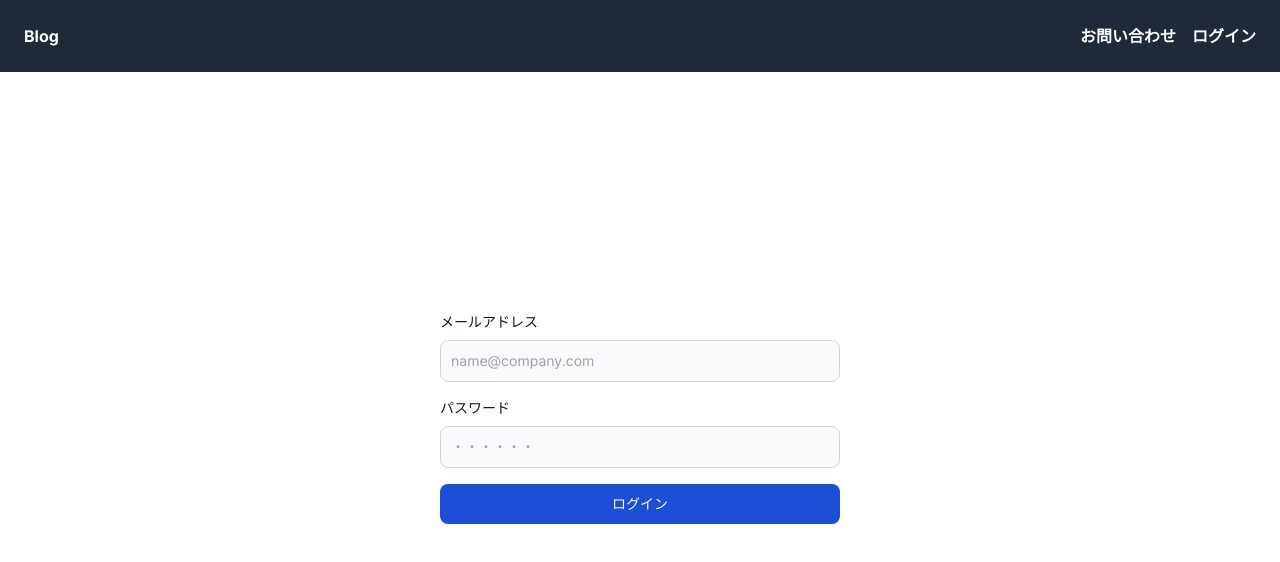
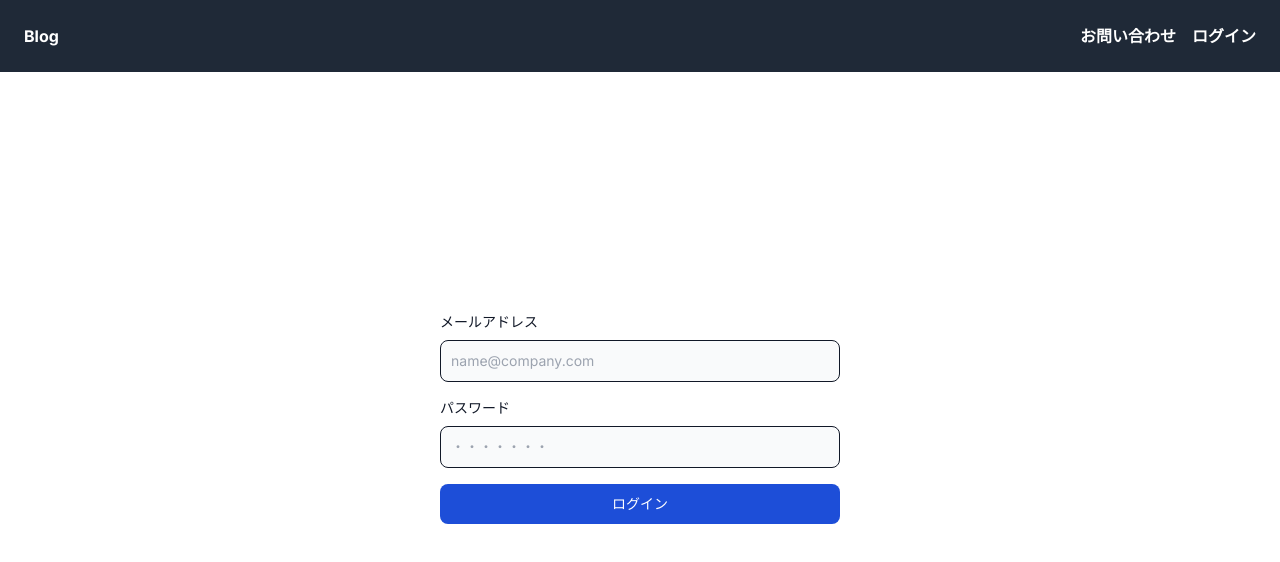
Before and after one commit to k7d0112/next-app03, a Next.js app: page /login in a window 1280 px wide. Shown: the top 562 px of the page. Built offline with nearby package versions, Linux system fonts and the light colour scheme; no server answers.

Commit message:
11章修正

```diff
--- /dev/null
+++ b/src/app/_components/Button.tsx
@@ -0,0 +1,13 @@
+'use client'
+
+import React from 'react';
+
+type Props = {
+  menu: string,
+}
+
+export const Button:React.FC<Props> = ({menu}) => {
+  return (
+    <button type='submit' className='w-full text-white bg-blue-700 hover:bg-blue-800 focus:ring-4 focus:outline-none focus:ring-blue-300 font-medium rounded-lg text-sm px-5 py-2.5 text-center'>{menu}</button>
+  );
+}
--- /dev/null
+++ b/src/app/_components/input.tsx
@@ -0,0 +1,25 @@
+'use client'
+
+import React from 'react';
+
+type Props = {
+  type: string,
+  name: string,
+  id: string,
+  placeholder: string,
+  onChange: React.ChangeEventHandler<HTMLInputElement>,
+  value?: string,
+}
+
+export const Input: React.FC<Props> = ({
+  type,
+  name,
+  id,
+  placeholder,
+  onChange,
+  value,
+}) => {
+  return(
+    <input type={type} name={name} id={id} className='bg-gray-50 border border-gray-900 text-sm rounded-lg focus:border-blue-500 block w-full p-2.5' placeholder={placeholder} required onChange={onChange} value={value} />
+  );
+}
--- a/src/app/login/page.tsx
+++ b/src/app/login/page.tsx
@@ -3,6 +3,8 @@
 import { supabase } from '@/utils/supabase';
 import { useRouter } from 'next/navigation';
 import { useState } from 'react';
+import { Button } from '@/app/_components/Button';
+import { Input } from '@/app/_components/input';
 
 export default function Page() {
   const [email, setEmail] = useState('');
@@ -29,15 +31,17 @@ export default function Page() {
       <form onSubmit={handleSubmit} className='space-y-4 w-full max-w-[400px]'>
         <div>
           <label htmlFor="email" className='block mb-2 text-sm font-medium text-gray-900'>メールアドレス</label>
-          <input type="email" name='email' id='email' className='bg-gray-50 border border-gray-300 text-gray-900 text-sm rounded-lg focus:ring-blue-500 focus:border-blue-500 w-full p-2.5' required placeholder='name@company.com' onChange={(e) => setEmail(e.target.value)} />
+          <Input type={email} name={email} id={email} placeholder={'name@company.com'} onChange={(e) => setEmail(e.target.value)} />
+          {/* <input type="email" name='email' id='email' className='bg-gray-50 border border-gray-300 text-gray-900 text-sm rounded-lg focus:ring-blue-500 focus:border-blue-500 w-full p-2.5' required placeholder='name@company.com' onChange={(e) => setEmail(e.target.value)} /> */}
         </div>
         <div>
           <label htmlFor='password' className='block mb-2 text-sm font-medium text-gray-900'>パスワード</label>
-          <input type='password' name='password' id='password' placeholder='・・・・・・' className='bg-gray-50 border border-gray-300 text-gray-900 text-sm rounded-lg focus:ring-blue-500 focus: border-blue-500 block w-full p-2.5' required onChange={(e) => setPassword(e.target.value)} />
+          <Input type={password} name={password} id={password} placeholder={'・・・・・・・'} onChange={(e) => setPassword(e.target.value)} />
+          {/* <input type='password' name='password' id='password' placeholder='・・・・・・' className='bg-gray-50 border border-gray-300 text-gray-900 text-sm rounded-lg focus:ring-blue-500 focus: border-blue-500 block w-full p-2.5' required onChange={(e) => setPassword(e.target.value)} /> */}
         </div>
 
         <div>
-          <button type='submit' className='w-full text-white bg-blue-700 hover:bg-blue-800 focus:ring-4 focus:outline-none focus:ring-blue-300 font-medium rounded-lg text-sm px-5 py-2.5 text-center'>ログイン</button>
+          <Button menu={'ログイン'} />
         </div>
       </form>
     </div>
--- a/src/app/signup/page.tsx
+++ b/src/app/signup/page.tsx
@@ -2,6 +2,8 @@
 
 import { supabase } from '@/utils/supabase';
 import { useState } from 'react';
+import { Button } from '@/app/_components/Button';
+import { Input } from '@/app/_components/input';
 
 export default function Page() {
   const [email, setEmail] = useState('');
@@ -31,14 +33,17 @@ export default function Page() {
       <form onSubmit={handleSubmit} className='space-y-4 w-full max-w-[400px]'>
         <div>
           <label htmlFor="email" className='block mb-2 text-sm font-medium text-gray-900'>メールアドレス</label>
-          <input type="email" name='email' id='email' className='bg-gray-50 border border-gray-900 text-sm rounded-lg focus:border-blue-500 block w-full p-2.5' placeholder='name@company' required onChange={(e) => setEmail(e.target.value)} value={email} />
+          <Input type={email} name={email} id={email} placeholder={'name@company'} onChange={(e) => setEmail(e.target.value)} value={email} />
+          {/* <input type="email" name='email' id='email' className='bg-gray-50 border border-gray-900 text-sm rounded-lg focus:border-blue-500 block w-full p-2.5' placeholder='name@company' required onChange={(e) => setEmail(e.target.value)} value={email} /> */}
         </div>
         <div>
           <label htmlFor="password" className='block mb-2 font-medium text-gray-900'>パスワード</label>
-          <input type="password" name='password' id='password' placeholder='・・・・・・・' className='bg-gray-50 border border-gray-300 text-gray-900 text-sm rounded-lg focus:ring-blue-500 focus:border-blue-500 block w-full p-2.5' required onChange={(e) => setPassword(e.target.value)} value={password} />
+          <Input type={password} name={password} id={password} placeholder={'・・・・・・・'} onChange={(e) => setPassword(e.target.value)} value={password} />
+          {/* <input type="password" name='password' id='password' placeholder='・・・・・・・' className='bg-gray-50 border border-gray-300 text-gray-900 text-sm rounded-lg focus:ring-blue-500 focus:border-blue-500 block w-full p-2.5' required onChange={(e) => setPassword(e.target.value)} value={password} /> */}
         </div>
 
         <div>
+          <Button menu={'登録'} />
           <button type='submit' className='w-full text-white bg-blue-700 hover:bg-blue-800 focus:ring-4 focus:outline-none focus:ring-blue-300 font-medium rounded-lg text-sm px-5 py-2.5 text-center'>登録</button>
         </div>
       </form>
```
